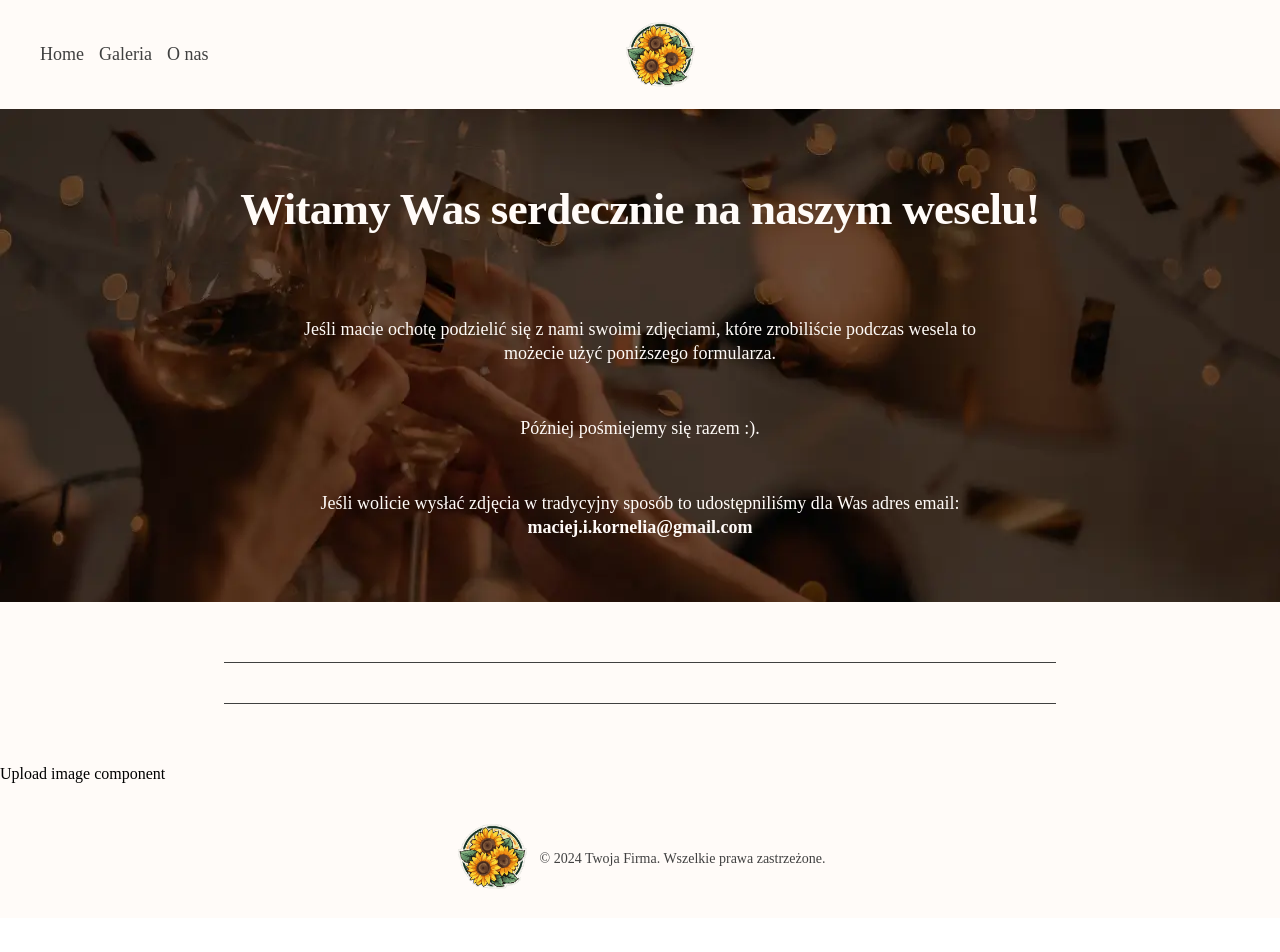
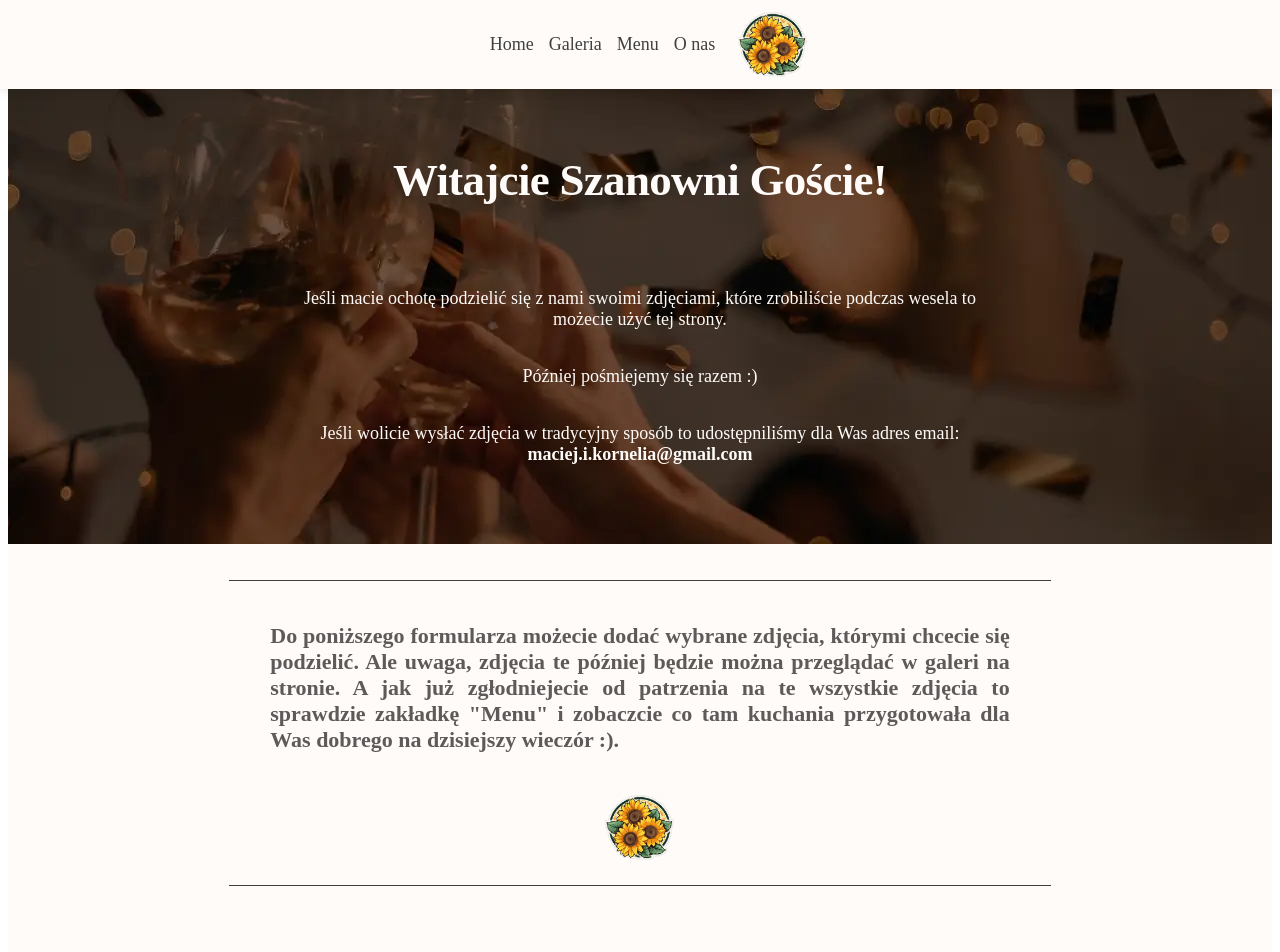
Before and after one commit to MaciejPacek/upload-images-app, a Vue app: page / in a window 1280 px wide. Shown: the top 952 px of the page. Before the commit the page ends 918 px from the top, so only its background shows below. Built offline with nearby package versions, Linux system fonts and the light colour scheme.

Commit message:
Added slogan part

```diff
--- a/public/index.html
+++ b/public/index.html
@@ -6,12 +6,13 @@
     <meta name="viewport" content="width=device-width,initial-scale=1.0">
     <link rel="icon" href="<%= BASE_URL %>favicon.ico">
     <title><%= htmlWebpackPlugin.options.title %></title>
+    <link rel="stylesheet" href="../src/css/index-main.css"/>
   </head>
-  <body style="margin:0;">
+  <body >
     <noscript>
       <strong>We're sorry but <%= htmlWebpackPlugin.options.title %> doesn't work properly without JavaScript enabled. Please enable it to continue.</strong>
     </noscript>
-    <div id="app" style="width: 100%; margin:0"></div>
+    <div id="app"></div>
     <!-- built files will be auto injected -->
   </body>
 </html>
--- a/src/App.vue
+++ b/src/App.vue
@@ -1,56 +1,74 @@
 <style lang="less" scoped>
   @import "./components/main.less";
 </style>
+
 <template>
   <div id="app" style="background: #fffbf8;">
     <div class="page-background">
       <div class="main-page">
         <div class="header-background">
           <div class="header">
+            <div class="left-links">
               <ul class="links">
                 <li class="default-link">
-                <a href="/pl" >
+                  <a href="/pl">
                     <p class="default-text-main-page text">Home</p>
                   </a>
                 </li>
                 <li class="default-link">
-                <a href="/pl" >
+                  <a href="/pl">
                     <p class="default-text-main-page text">Galeria</p>
                   </a>
                 </li>
                 <li class="default-link">
-                <a href="/pl" >
+                  <a href="/pl">
+                    <p class="default-text-main-page text">Menu</p>
+                  </a>
+                </li>
+                <li class="default-link">
+                  <a href="/pl">
                     <p class="default-text-main-page text">O nas</p>
                   </a>
                 </li>
               </ul>
+            </div>
             <div class="logo">
               <img class="img-logo" src="./assets/img/slonecznik-log.png" />
             </div>
+            <div class="right-links">
+              <!-- Możliwe linki po prawej stronie -->
             </div>
           </div>
         </div>
-    </div>
+
         <div class="main-background">
           <div class="main">
             <div class="main-text">
-          <h1 class="big-h2 default-h2"><b>Witamy Was serdecznie na naszym weselu!</b></h1>
+              <h1 class="big-h2 default-h2">
+                <b>Witajcie Szanowni Goście!</b>
+              </h1>
               <div class="text">
-            <p>Jeśli macie ochotę podzielić się z nami swoimi zdjęciami, które zrobiliście podczas wesela to możecie użyć poniższego formularza. </p>
-            <p>Później pośmiejemy się razem :). </p>
+                <p>Jeśli macie ochotę podzielić się z nami swoimi zdjęciami, które zrobiliście podczas wesela to możecie użyć tej strony.</p>
+                <p>Później pośmiejemy się razem :)</p>
                 <p>Jeśli wolicie wysłać zdjęcia w tradycyjny sposób to udostępniliśmy dla Was adres email: <b>maciej.i.kornelia@gmail.com</b></p>
               </div>
             </div>
           </div>
         </div>
+
         <div class="slogan-background">
           <div class="slogan-border">
             <div class="slogan">
-
+              <p>Do poniższego formularza możecie dodać wybrane zdjęcia, którymi chcecie się podzielić. Ale uwaga, zdjęcia te później będzie można przeglądać w galeri na stronie. A jak już zgłodniejecie od patrzenia na te wszystkie zdjęcia to sprawdzie zakładkę "Menu" i zobaczcie co tam kuchania przygotowała dla Was dobrego na dzisiejszy wieczór :).</p>
+              <div class="logo">
+                <img src="./assets/img/slonecznik-log.png" />
               </div>
             </div>
           </div>
+        </div>
+
         <UploadImageComponent />
+
         <div class="background-footer">
           <footer>
             <div class="left">
@@ -58,11 +76,12 @@
                 <img class="img-logo" src="./assets/img/slonecznik-log.png" />
               </a>
             </div>
-        <div class="right"></div>
             <div class="copyright">
-          <p>&copy; 2024 Twoja Firma. Wszelkie prawa zastrzeżone.</p>
+              <p>&copy; 2024 Misiek&Kotecek - International Company. Spółka z Z.O.O. Wszelkie prawa zastrzeżone.</p>
             </div>
           </footer>
+        </div>
+      </div>
     </div>
   </div>
 </template>
--- a/src/components/main.less
+++ b/src/components/main.less
@@ -22,6 +22,7 @@
     flex-direction: column;
     align-items: center;
     justify-content: center;
+    gap:1rem;
 }
 
 .header-background {
@@ -36,24 +37,52 @@
 }
 
 .header {
-    position: relative;
+    position: fixed;
+    top: 0;
+    left: 0;
+    width: 100%;
+    z-index: 1000;
     display: flex;
-    flex-direction: row;
-    justify-content: space-between; /* Rozkłada elementy na całej szerokości */
     align-items: center;
-    padding: 10px 0;
-    margin: auto;
-    width: 100%;
-    max-width: 1440px;
+    justify-content: center;
+    background-color: #fffbf8;
+    box-shadow: 0 2px 10px rgba(0, 0, 0, 0.1);
+}
+
+.left-links, .right-links {
+   // flex: 1;
+    display: flex;
+    align-items: center;
+}
+
+.left-links {
+    justify-content: flex-start;
+    //padding-inline-end:30px;
+}
+
+.right-links {
+    justify-content: flex-start;
+}
+
+.logo {
+    display: flex;
+    justify-content: center;
+    align-items: center;
+    padding: 0 20px;
+}
+
+.logo img {
+    border-radius: 50%;
+    width: 75px;
+    height: 75px;
+    object-fit: cover;
 }
 
 .links {
     display: flex;
     flex-direction: row;
     align-items: center;
-    justify-content: left;
     gap: 15px;
-    flex: 1;
 }
 
 a {
@@ -61,12 +90,9 @@ a {
 }
 
 .default-text-main-page {
-    color: #404040;;
-    position: relative;
+    color: #404040;
     text-decoration: none;
     text-align: center;
-    display: flex;
-    align-items: center;
     font-size: 18px;
     white-space: nowrap;
     font-family: "Playfair Display", serif;
@@ -78,21 +104,9 @@ a {
     white-space: nowrap;
 }
 
-.logo {
-    flex: 1 0 auto;
-    display: flex;
-    justify-content: left;
-}
-
-.logo img {
-    border-radius: 50%;
-    width: 75px;
-    height: 75px;
-    object-fit: cover;
-}
-
 .main-background {
-    top: 120px;
+    position:relative;
+    top:40px;
     width: 100%;
     min-height: 60vh;
     background: url('/src/assets/img/background-header.png');
@@ -107,7 +121,7 @@ a {
     display: flex;
     flex-direction: column;
     justify-content: center;
-    color:#fffbf8;
+    color: #fffbf8;
     font-family: "Playfair Display", serif;
 }
 
@@ -145,9 +159,9 @@ h1 {
     display: flex;
     flex-direction: column;
     align-items: center;
-    line-height: 24px;
+    //line-height: 24px;
     font-size: 18px;
-    gap: 15px;
+    //gap: 15px;
 }
 
 .main .main-text .text p {
@@ -159,51 +173,6 @@ h1 {
     width: 100%;
 }
 
-/*footer {
-    position: relative;
-    width: 80%;
-    display: flex;
-    flex-flow: row wrap-reverse;
-    justify-content: space-between;
-    align-items: stretch;
-    padding: 30px 0;
-    margin: 0 auto;
-    gap: 20px 25px;
-}
-
-footer .img-logo {
-    border-radius: 50%;
-    width: 75px;
-    height: 75px;
-    object-fit: cover;
-}
-
-footer .left {
-    align-self: self-start;
-    display: flex;
-    flex-direction: column;
-    height: 100%;
-    gap: 15px;
-    justify-content: space-between;
-}
-
-footer .img-logo {
-    height: auto;
-}
-
-footer .right {
-    display: flex;
-    flex-flow: row wrap;
-    gap: 35px;
-}
-
-footer .copyright {
-    width: 100%;
-    text-align: center;
-    font-size: 14px;
-    color: #404040;
-    display: flex;
-}*/
 footer {
     display: flex;
     justify-content: center; /* Wyśrodkowanie całej zawartości w poziomie */
@@ -219,8 +188,8 @@ footer .copyright {
 }
 
 footer .left img {
-    width: 75px;
-    height: 75px;
+    width: 35px;
+    height: 35px;
     border-radius: 50%;
     margin-right: 10px;
 }
@@ -252,3 +221,24 @@ footer .copyright p {
     align-items: center;
     gap: 15px;
 }
+
+.slogan p, .slogan h5 {
+    color: #5f5a5a;
+    text-align: center;
+    font-family: "Playfair Display", serif;
+    font-size: 22px;
+    font-weight: 700;
+    //flex: 1 0 60%;
+    display: flex;
+    justify-content: center;
+    align-items: center;
+    text-align: justify;
+}
+
+.slogan .logo {
+    flex: 1 0 auto;
+    display: flex;
+    flex-direction: column;
+    justify-content: center;
+    align-items: center;
+}
```
Also changed, not shown: src/css/index-main.css (added). Lines whose indentation alone changed are shown as unchanged.
